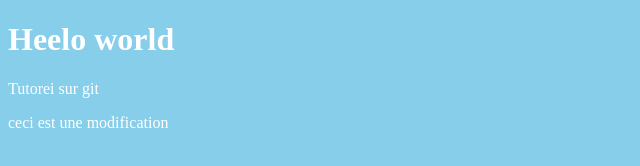
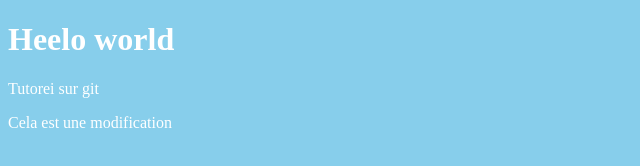
Before and after one commit to akim12/tuto-git, a plain HTML site: page index.html in a window 1280 px wide. Shown: the full height of the page, 0-640 px from the left. Drawn offline with Linux system fonts and the light colour scheme.

Commit message:
change word

```diff
--- a/index.html
+++ b/index.html
@@ -17,6 +17,6 @@
 <body>
     <h1>Heelo world</h1>
     <p>Tutorei sur git</p>
-    <p>ceci est une modification</p>
+    <p>Cela est une modification</p>
 </body>
 </html>
```
